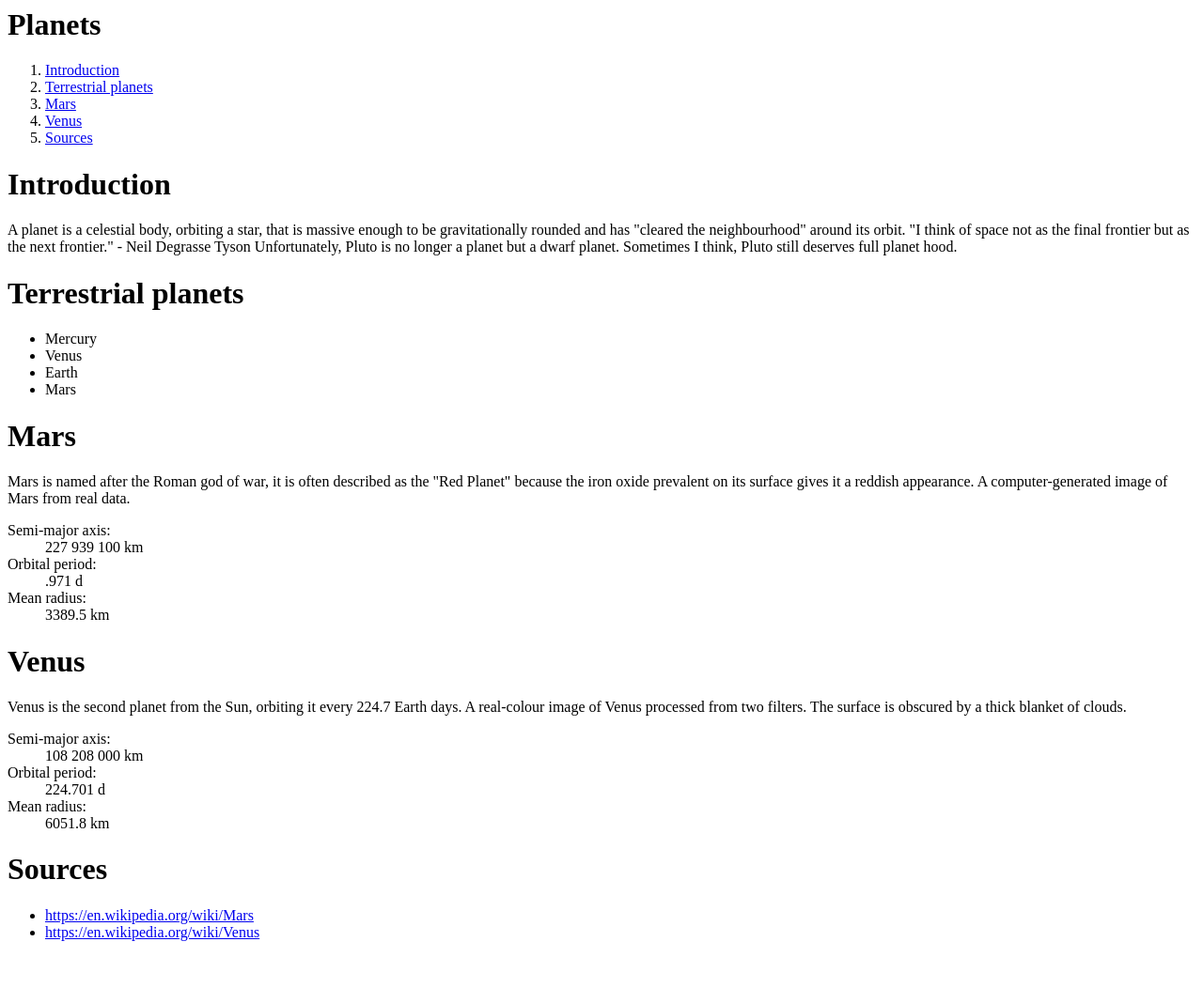
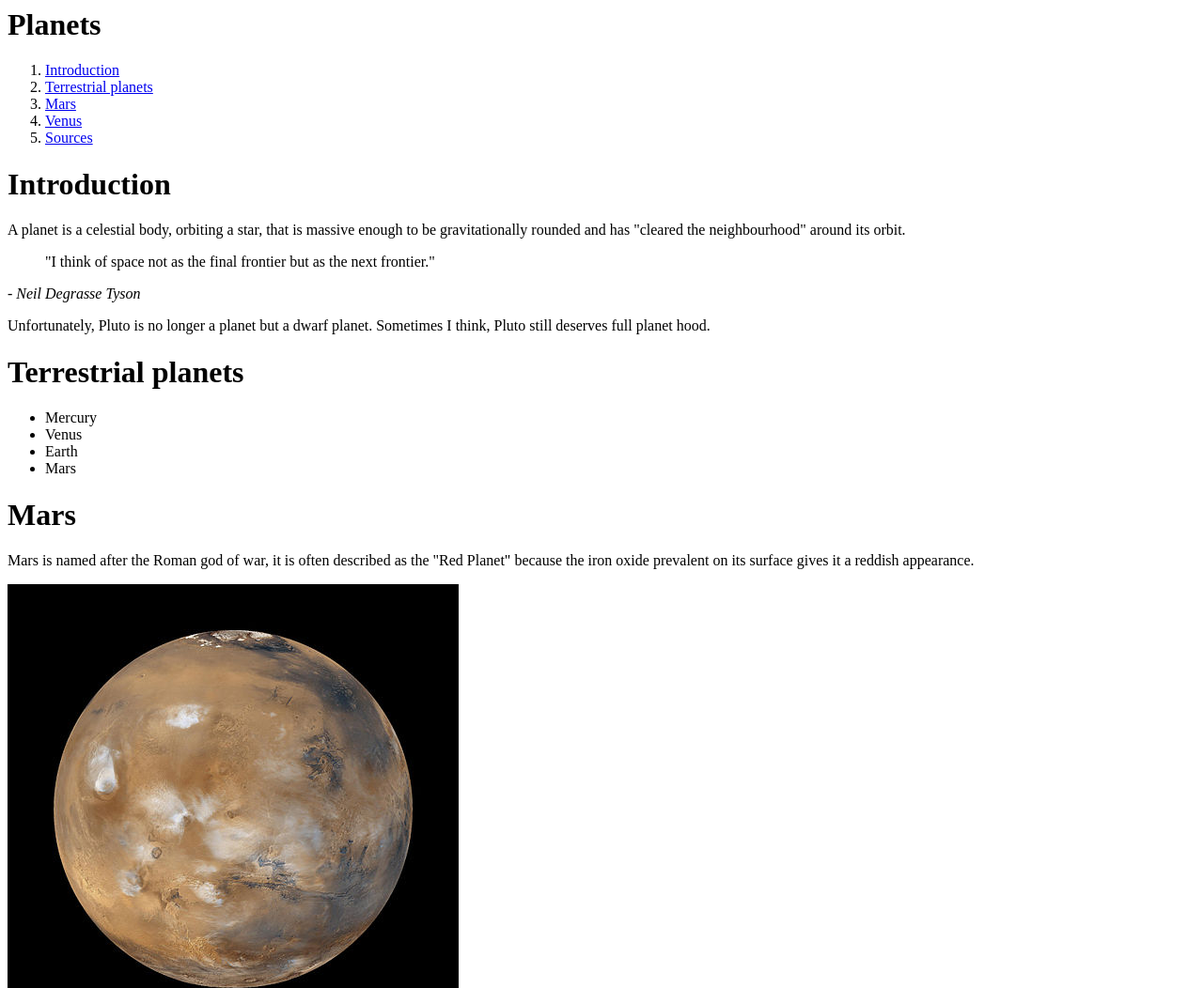
Before and after one commit to taylorsargent/assignment-two-semantics, a plain HTML site: page index.html in a window 1280 px wide. Shown: the top 1052 px of the page at 94% size. Before the commit the page ends 1018 px from the top, so only its background shows below. Drawn offline with Linux system fonts and the light colour scheme.

Commit message:
Added images
added in both images

```diff
--- a/index.html
+++ b/index.html
@@ -12,10 +12,10 @@
 
 <p>A planet is a celestial body, orbiting a star, that is massive enough to be gravitationally rounded and has "cleared the neighbourhood" around its orbit.
 
-"I think of space not as the final frontier but as the next frontier."
-- Neil Degrasse Tyson
+<blockquote>"I think of space not as the final frontier but as the next frontier."</blockquote>
+- <cite>Neil Degrasse Tyson</cite></p>
 
-Unfortunately, Pluto is no longer a planet but a dwarf planet. Sometimes I think, Pluto still deserves full planet hood.</p>
+<p>Unfortunately, Pluto is no longer a planet but a dwarf planet. Sometimes I think, Pluto still deserves full planet hood.</p>
 
 <h1>Terrestrial planets</h1>
 
@@ -28,9 +28,11 @@ Unfortunately, Pluto is no longer a planet but a dwarf planet. Sometimes I think
 
 <h1>Mars</h1>
 
-<p>Mars is named after the Roman god of war, it is often described as the "Red Planet" because the iron oxide prevalent on its surface gives it a reddish appearance.
+<p>Mars is named after the Roman god of war, it is often described as the "Red Planet" because the iron oxide prevalent on its surface gives it a reddish appearance.</p>
 
-A computer-generated image of Mars from real data.</p>
+<img src="images/mars.jpg" alt="mars">
+
+<p>A computer-generated image of Mars from real data.</p>
 
 <dl>
   <dt>Semi-major axis:</dt>
@@ -45,9 +47,11 @@ A computer-generated image of Mars from real data.</p>
 
 <h1>Venus</h1>
 
-<p>Venus is the second planet from the Sun, orbiting it every 224.7 Earth days.
+<p>Venus is the second planet from the Sun, orbiting it every 224.7 Earth days.</p>
 
-A real-colour image of Venus processed from two filters. The surface is obscured by a thick blanket of clouds.</p>
+<img src="images/venus.jpg" alt="venus">
+
+<p>A real-colour image of Venus processed from two filters. The surface is obscured by a thick blanket of clouds.</p>
 
 <dl>
   <dt>Semi-major axis:</dt>
```
Also changed, not shown: images/mars.jpg (added), images/venus.jpg (added).
